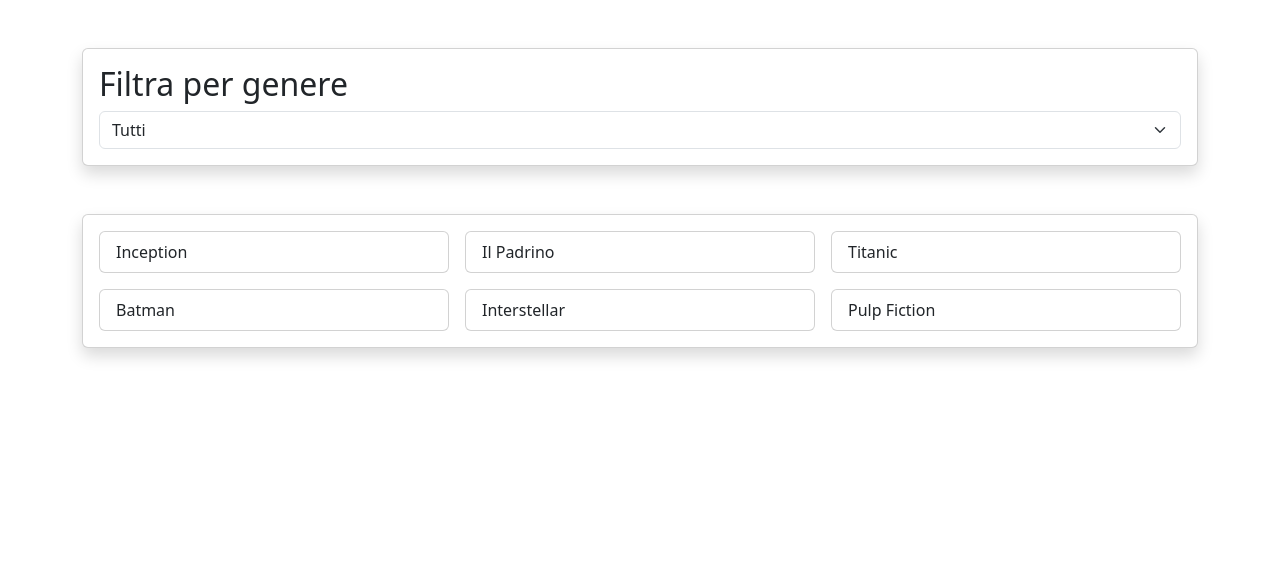
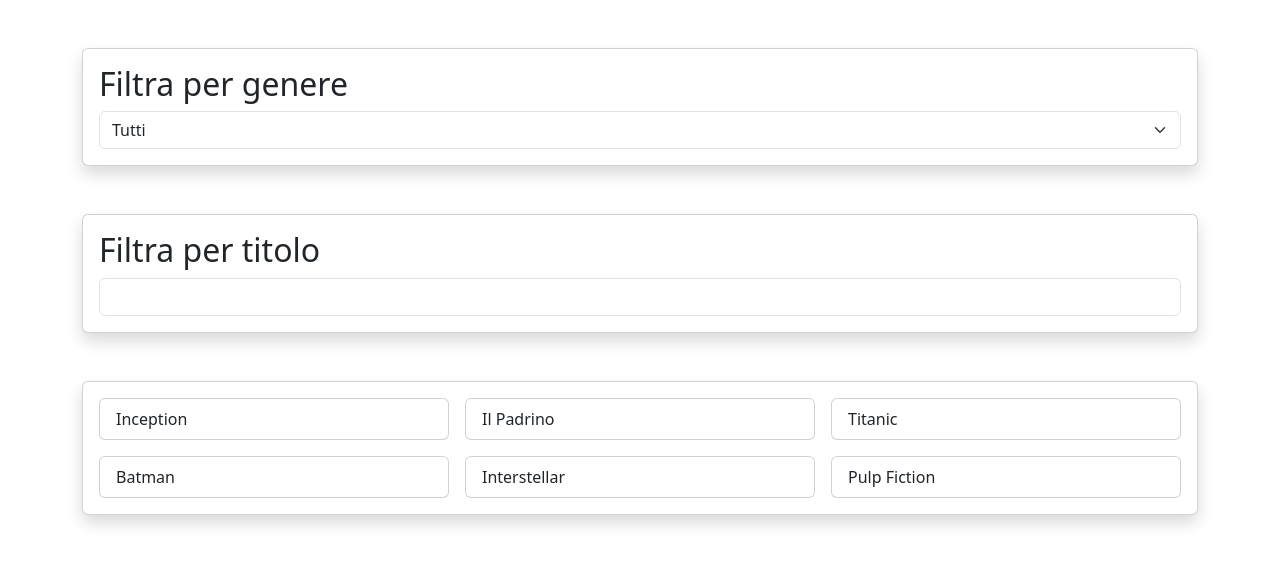
Before and after one commit to fedebacci/react-movie-filter, a React (Vite) app: page / in a window 1280 px wide. Shown: the top 564 px of the page. Built offline with nearby package versions, Linux system fonts and the light colour scheme.

Commit message:
Implementazione del filtro per titolo

```diff
--- a/src/components/layout/Main.jsx
+++ b/src/components/layout/Main.jsx
@@ -3,6 +3,7 @@ import moviesData from "../../assets/js/data/data"
 
 import MoviesList from "../movies/MoviesList"
 import FilterBySelect from "../ui/FilterBySelect";
+import FilterByInput from "../ui/FilterByInput";
 
 
 
@@ -21,17 +22,30 @@ export default function Main () {
     // console.debug(moviesData);
     const [filteredMovies, setFilteredMovies] = useState(moviesData);
     const [filteredGenre, setFilteredGenre] = useState("all");
+    const [filteredTitle, setFilteredTitle] = useState("");
     // console.warn(filteredMovies);
     // console.debug(filteredGenre);
 
+
+
+
     useEffect(() => {
-        if (filteredGenre === "all") return setFilteredMovies(moviesData);
+        // console.warn("filteredGenre", filteredGenre);
+        // console.warn("filteredTitle", filteredTitle);
 
-        const newFilteredMovies = moviesData.filter(movie => movie.genre === filteredGenre);
-        // console.debug(filteredMovies);
+        if (filteredGenre === "all" && filteredTitle === "" ) return setFilteredMovies(moviesData);
+
+        let newFilteredMovies = moviesData.filter(movie => filteredGenre === "all" ? movie : movie.genre === filteredGenre);
+        // console.debug("newFilteredMovies 1", newFilteredMovies);
+
+        newFilteredMovies = newFilteredMovies.filter(movie => movie.title.toLowerCase().includes(filteredTitle.toLowerCase()));
+        // console.debug("newFilteredMovies 2", newFilteredMovies);
 
         setFilteredMovies(newFilteredMovies);
-    }, [filteredGenre])
+    }, [filteredGenre, filteredTitle])
+
+
+
 
     return (
         <main>
@@ -43,6 +57,10 @@ export default function Main () {
                     filteredElement={filteredGenre}
                     handleChange={(e) => {setFilteredGenre(e.target.value)}}
                     possibleValues={genres}
+                />
+                <FilterByInput
+                    filteredElement={filteredTitle}
+                    handleChange={(e) => {setFilteredTitle(e.target.value)}}
                 />
 
 
--- a/src/components/movies/MoviesList.jsx
+++ b/src/components/movies/MoviesList.jsx
@@ -3,6 +3,8 @@ import MovieCard from "./MovieCard"
 export default function MoviesList ({ movies }) {
     return (
         <div className="card shadow p-3">
+            {
+                movies.length > 0 ?
                     <div className="row row-cols-3 g-3">
                         {
                             movies.map((movie, index) => {
@@ -12,6 +14,11 @@ export default function MoviesList ({ movies }) {
                             })
                         }
                     </div>
+                :
+                <div>
+                    Nessun risultato
+                </div>
+            }
         </div>
     );
 };
--- /dev/null
+++ b/src/components/ui/FilterByInput.jsx
@@ -0,0 +1,15 @@
+export default function FilterBySelect ({ filteredElement, handleChange }) {
+    return (
+        <div className="card shadow p-3 my-5">
+            <div className="row">
+                <div className="col-12">
+                    <h2>Filtra per titolo</h2>
+                    <input className="form-control"
+                        value={filteredElement}
+                        onChange={handleChange}
+                    />
+                </div>
+            </div>
+        </div>
+    );
+};
```
Lines whose indentation alone changed are shown as unchanged.
